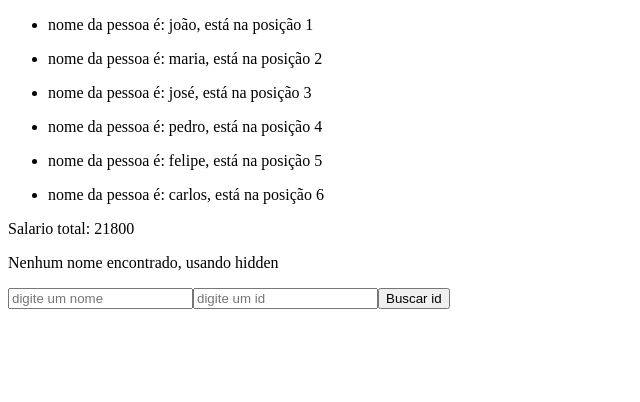
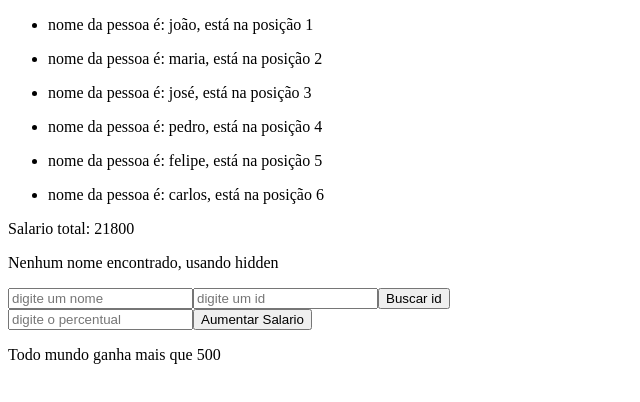
Before and after one commit to leonamfx/Angular, an Angular app: page / in a window 1280 px wide. Shown: the top 402 px of the page, without its empty margins (0-640 px from the left). Built offline with nearby package versions, Linux system fonts and the light colour scheme.

Commit message:
Exemplo 8 e 9

```diff
--- a/src/app/app.component.html
+++ b/src/app/app.component.html
@@ -23,3 +23,9 @@
 <input #parametroid placeholder="digite um id"/>
 <button (click) = "retorno = buscarId(parametroid.value)">Buscar id</button>
 <p *ngIf="retorno !=undefined">{{retorno.id}} - {{retorno.nome}}</p>
+<br>
+<input #percentual placeholder="digite o percentual"/>
+<button (click) = "aumentarSalario(percentual.value)">Aumentar Salario</button>
+<p> {{verificaSalario(500)?'Todo mundo ganha mais que 500':
+                           ' nem todo mundo ganha mais que 500'}}
+</p>
--- a/src/app/app.component.ts
+++ b/src/app/app.component.ts
@@ -58,5 +58,11 @@
   buscarId(id) {
     return this.pessoas.find(pessoa => pessoa.id ==id);
   }
-
+  aumentarSalario(percentual) {
+    this.pessoas.map(pessoa =>
+      pessoa.salario += pessoa.salario * percentual/100)
+  }
+  verificaSalario(valor:number){
+    return this.pessoas.every(pessoa => pessoa.salario > valor);
+  }
 }
```
